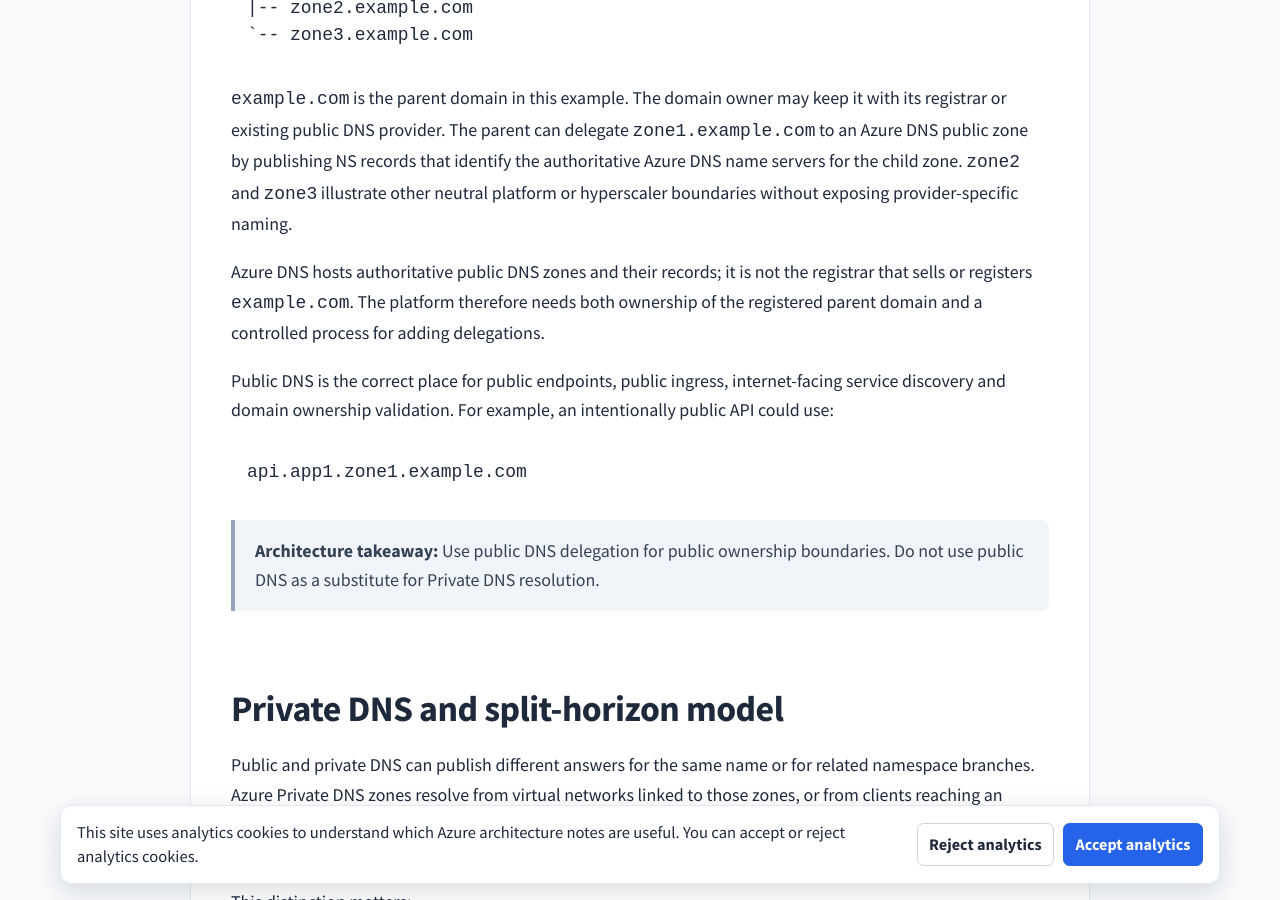
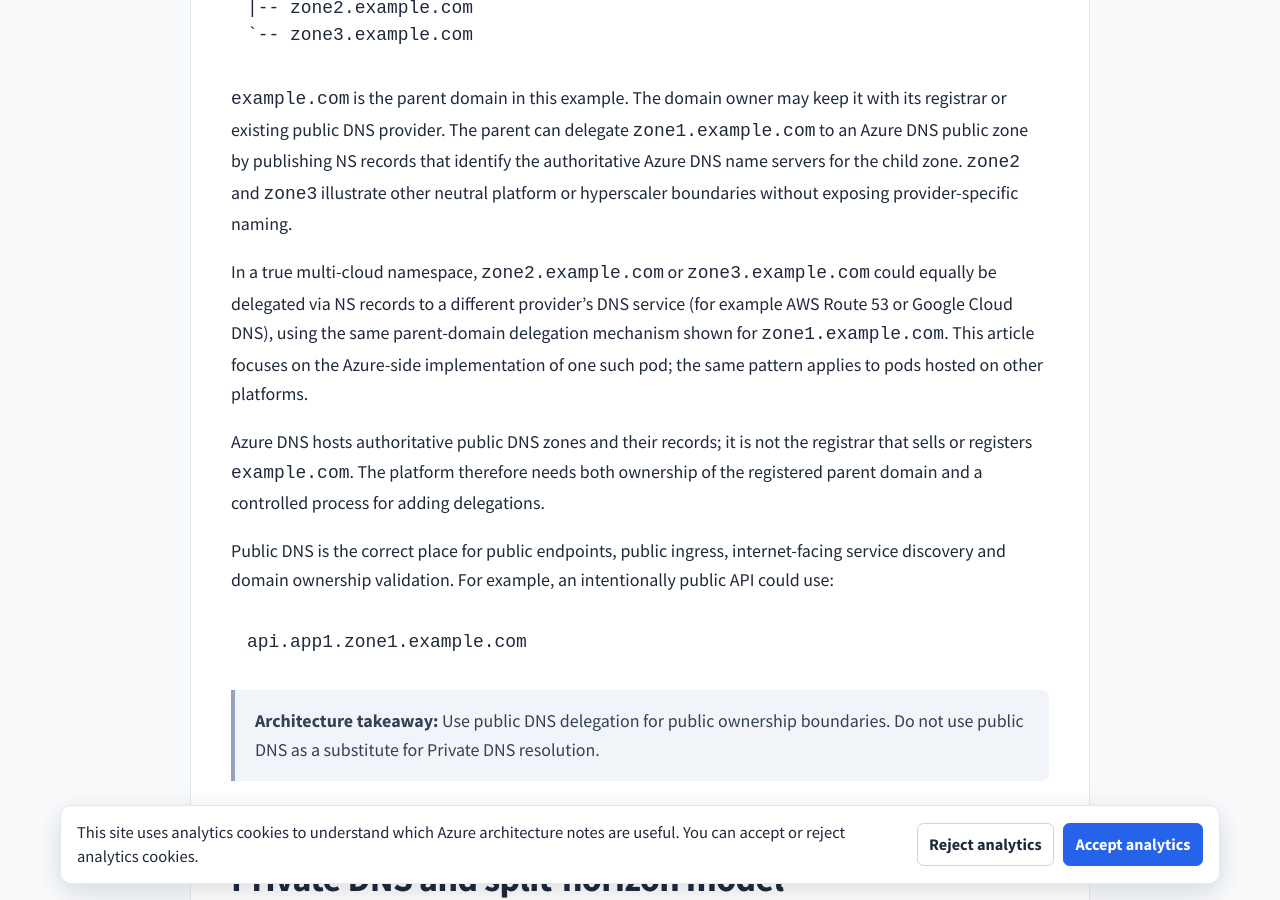
Before and after one commit to czujto/nowcloud, a Jekyll site: the page built from _posts/2026-06-11-designing-pod-based-global-dns-for-azure-landing-zones.md, in a window 1280 px wide and 900 px high, scrolled down 2720 px. Built offline with Jekyll 4.4.1, drawn with Linux system fonts in a browser that asks for light colours; nearby versions of some CDN libraries; comment, search, counter and statistics services are not loaded.

Commit message:
Clarify multi-cloud DNS delegation pattern

````diff
--- a/_posts/2026-06-11-designing-pod-based-global-dns-for-azure-landing-zones.md
+++ b/_posts/2026-06-11-designing-pod-based-global-dns-for-azure-landing-zones.md
@@ -71,6 +71,8 @@ example.com
 ```
 
 `example.com` is the parent domain in this example. The domain owner may keep it with its registrar or existing public DNS provider. The parent can delegate `zone1.example.com` to an Azure DNS public zone by publishing NS records that identify the authoritative Azure DNS name servers for the child zone. `zone2` and `zone3` illustrate other neutral platform or hyperscaler boundaries without exposing provider-specific naming.
+
+In a true multi-cloud namespace, `zone2.example.com` or `zone3.example.com` could equally be delegated via NS records to a different provider's DNS service (for example AWS Route 53 or Google Cloud DNS), using the same parent-domain delegation mechanism shown for `zone1.example.com`. This article focuses on the Azure-side implementation of one such pod; the same pattern applies to pods hosted on other platforms.
 
 Azure DNS hosts authoritative public DNS zones and their records; it is not the registrar that sells or registers `example.com`. The platform therefore needs both ownership of the registered parent domain and a controlled process for adding delegations.
 
````
